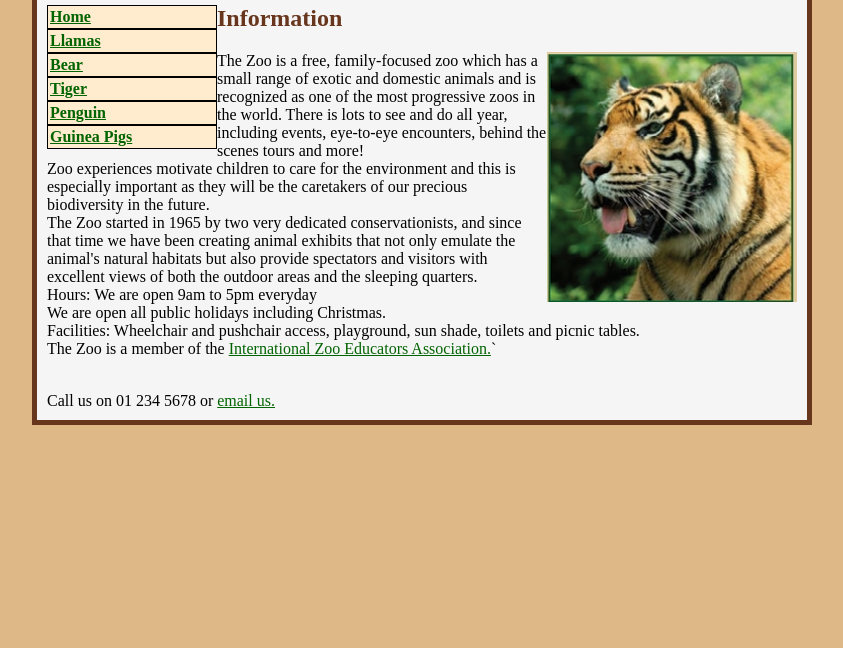
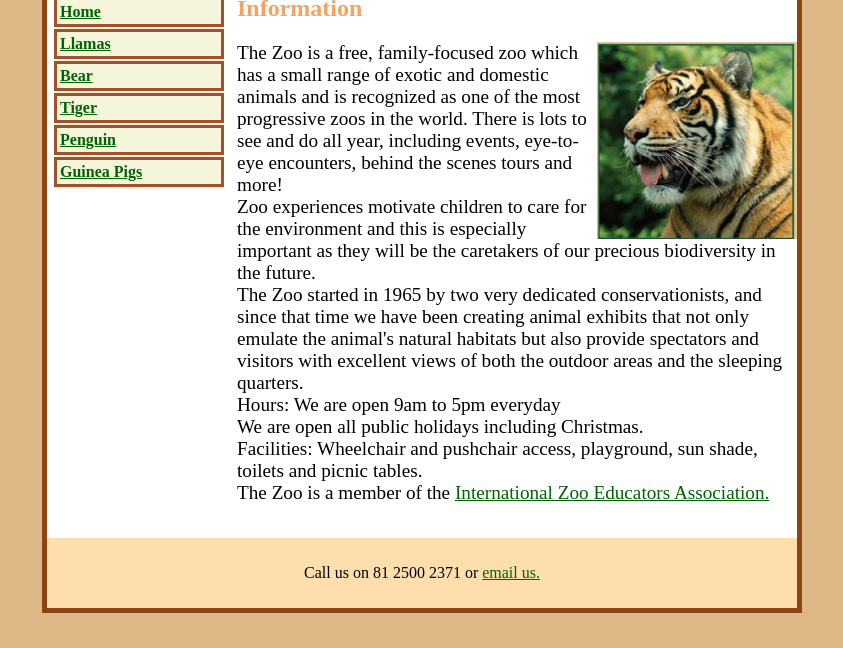
Before and after one commit to mary1eeen/ass, a plain HTML site: page index.html in a window 1280 px wide. Shown: the part 152-800 px from the top of the page, without its empty margins (218-1061 px from the left). Drawn offline with Linux system fonts and the light colour scheme.

Commit message:
Add files via upload

```diff
--- a/index.html
+++ b/index.html
@@ -1,38 +1,34 @@
-<!DOCTYPE html>
 <html lang="en">
 <head>
     <meta charset="UTF-8">
     <meta name="viewport" content="width=device-width, initial-scale=1.0">
-    <title>Exersice</title>
+    <title>Zoo</title>
     <link rel="stylesheet" href="style.css">
 </head>
-<div class="container">
-<body style="background-color: burlywood;">
-    <!-- This is benninging -->
+<div id="container">
+<body>
     <div class="header">
-<h1><big>The Zoo</big></h1><h2>Come and meet all the animals!</h2></div>
-<!-- this is nav bar -->
-<div class="menu">
-<ul id="color">
-    <li id="people"><a href="Home" style="color: darkgreen;" ><b>Home</b></a></li>
-    <li id="people"><a href="llamas"style="color: darkgreen;"><b>Llamas</b> </a></li>
-    <li id="people"><a href="bear"style="color: darkgreen;"><b>Bear</b></a></li>
-   <li id="people"> <a href="tiger"style="color: darkgreen;"><b>Tiger</b></a></li>
-   <li id="people"> <a href="penguin" style="color: darkgreen;"><b>Penguin</b></a></li>
-    <li id="people"><a href="guinea-pigs" style="color: darkgreen;"><b>Guinea Pigs</b></a></li>
+  <h1 style="color: sandybrown;"><big>The Zoo</big></h1><h2 style="color: sandybrown;">Come and meet all the animals! </h2></div>
+   <div class="menu">
+  <ul id="color">
+    <li id="people"><a href="google.com" style="color: darkgreen;" ><b>Home</b></a></li>
+    <li id="people"><a href="google.com"style="color: darkgreen;"><b>Llamas</b> </a></li>
+    <li id="people"><a href="google.com"style="color: darkgreen;"><b>Bear</b></a></li>
+   <li id="people"> <a href="google.com"style="color: darkgreen;"><b>Tiger</b></a></li>
+   <li id="people"> <a href="google.com" style="color: darkgreen;"><b>Penguin</b></a></li>
+    <li id="people"><a href="google.com" style="color: darkgreen;"><b>Guinea Pigs</b></a></li>
 </ul>
-</div>
-<!-- this is boring -->
+   </div>
 <div class="main">
-<h2>Information</h2><img src="Screenshot_12-12-2025_10369_.jpeg" alt="ion know">
-<p>The Zoo is a free, family-focused zoo which has a small range of exotic and domestic animals and is recognized as one of the most progressive zoos in the world. There is lots to see and do all year, including events, eye-to-eye encounters, behind the scenes tours and more! <br>
+<h2 style="color: sandybrown;">Information</h2><img src="Screenshot_12-12-2025_10369_.jpeg" alt="ion know">
+<p><big>The Zoo is a free, family-focused zoo which has a small range of exotic and domestic animals and is recognized as one of the most progressive zoos in the world. There is lots to see and do all year, including events, eye-to-eye encounters, behind the scenes tours and more! <br>
     Zoo experiences motivate children to care for the environment and this is especially important as they will be the caretakers of our precious biodiversity in the future. <br> The Zoo started in 1965 by two very dedicated conservationists, and since that time we have been creating animal exhibits that not only emulate the animal's natural habitats but also provide spectators and visitors with excellent views of both the outdoor areas and the sleeping quarters. <br>
     Hours: We are open 9am to 5pm everyday <br> We are open all public holidays including Christmas. <br>
     Facilities: Wheelchair and pushchair access, playground, sun shade, toilets and picnic tables. <br>
-    The Zoo is a member of the <a href="Zoo.com" style="color: darkgreen;">International Zoo Educators Association.</a>`</p><br></div>
-    <!-- behold footer -->
-    <div class="footer">
-    Call us on 01 234 5678 or <a href="mailto:#"style="color: darkgreen;">email us.</a>
+    The Zoo is a member of the <a href="Zoo.com" style="color: darkgreen;">International Zoo Educators Association.</a></big></p>
+</div><br>
+    <div class="footer"><p>
+     Call us on 81 2500 2371 or <a href="mailto:goaway@gmail.com"style="color: darkgreen;">email us.</a></p>
     </div>
 </div>
 </body>
--- a/style.css
+++ b/style.css
@@ -1,38 +1,51 @@
-.container{
-    font-family: 'Times New Roman', Times, serif;
+#container{ font-family:'Times New Roman', Times, serif;
+    text-decoration: saddlebrown;
     width: 750px;
     margin-left: auto;
     margin-right: auto;
-    background-color: whitesmoke;
-    border: 5px;
-    border-color:rgb(104, 53, 29);
-    border-style: solid;
-    padding: 10px;
+    background-color: white;
+    border: 5px saddlebrown solid;
+    padding: auto;
 }
-h1 {
-    color:rgb(104, 53, 29);
+.header{
+padding-left: 7px;
 }
-h2{
-    color:rgb(104, 53, 29);
+body{
+    background-color: burlywood;
+}
+.menu{
+    margin-left: 7px;
+     background-color:beige;
+    width: 170px;
+    float: left;
 }
 img{
     float: right;
-    width: 250px;
-    height: 250px;
+    width: 200px;
 }
-.menu{
-    width: 170px;
-    float: left;
-
-}
-#color{
-    padding: 0px;
+ul{
     margin: 0px;
+    padding:  0px;
     list-style: none;
 }
-#people{
-     background-color:blanchedalmond;
-     border: 1.5px;
-     border-style: solid;
-     padding: 2px;
+li{
+    border: 3px sienna solid;
+    padding: 3px;
+    margin-top: 2px;
+    margin-bottom: 2px;
 }
+.main{
+    margin-left: 190px;
+}
+main p{
+     margin-left: 190px;
+}
+.footer{
+    background-color: navajowhite;
+    margin-top: 20px;
+    clear: both;
+    margin: 0px;
+    text-align: center;
+    padding-top: 10px;
+    padding-bottom: 10px;
+}
```
